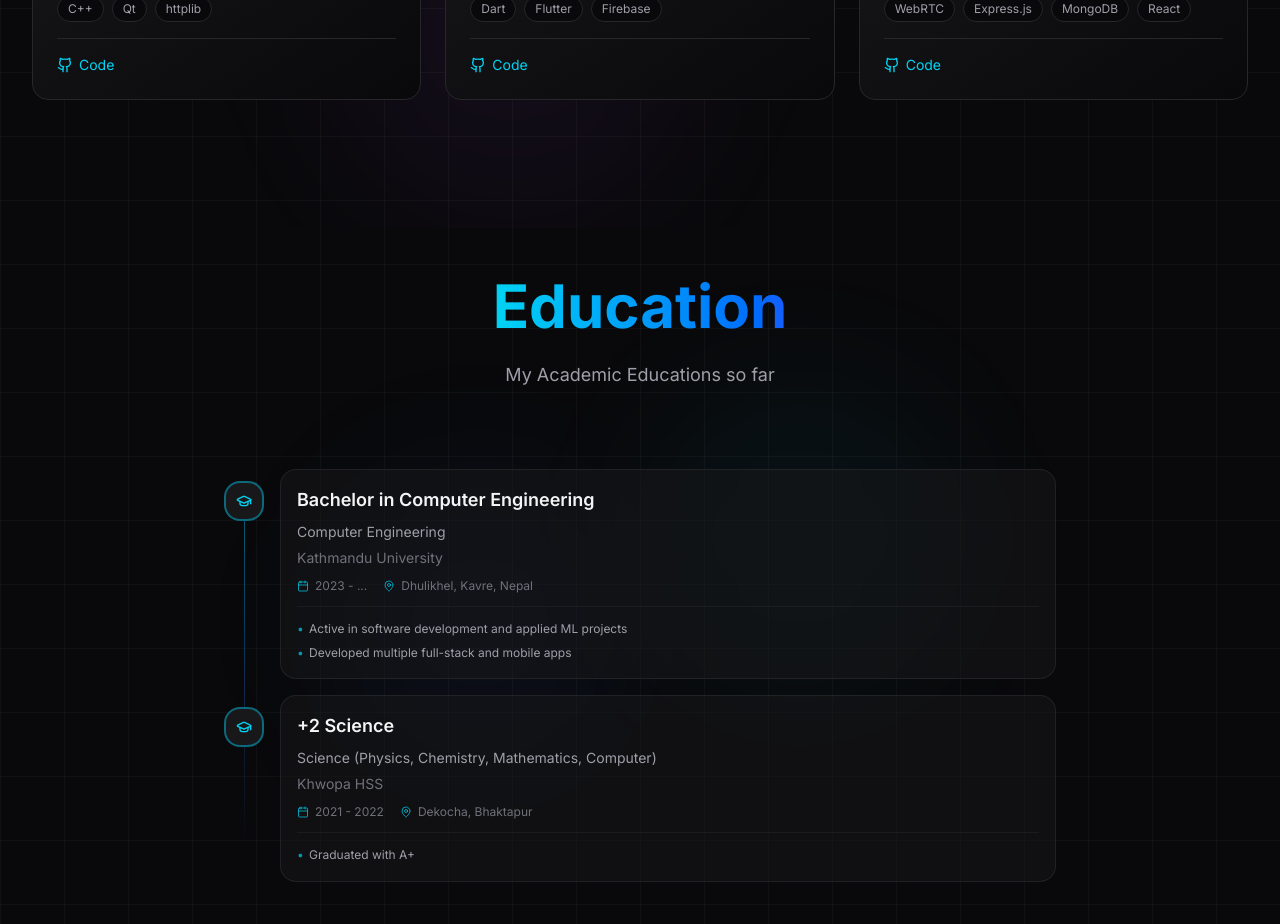
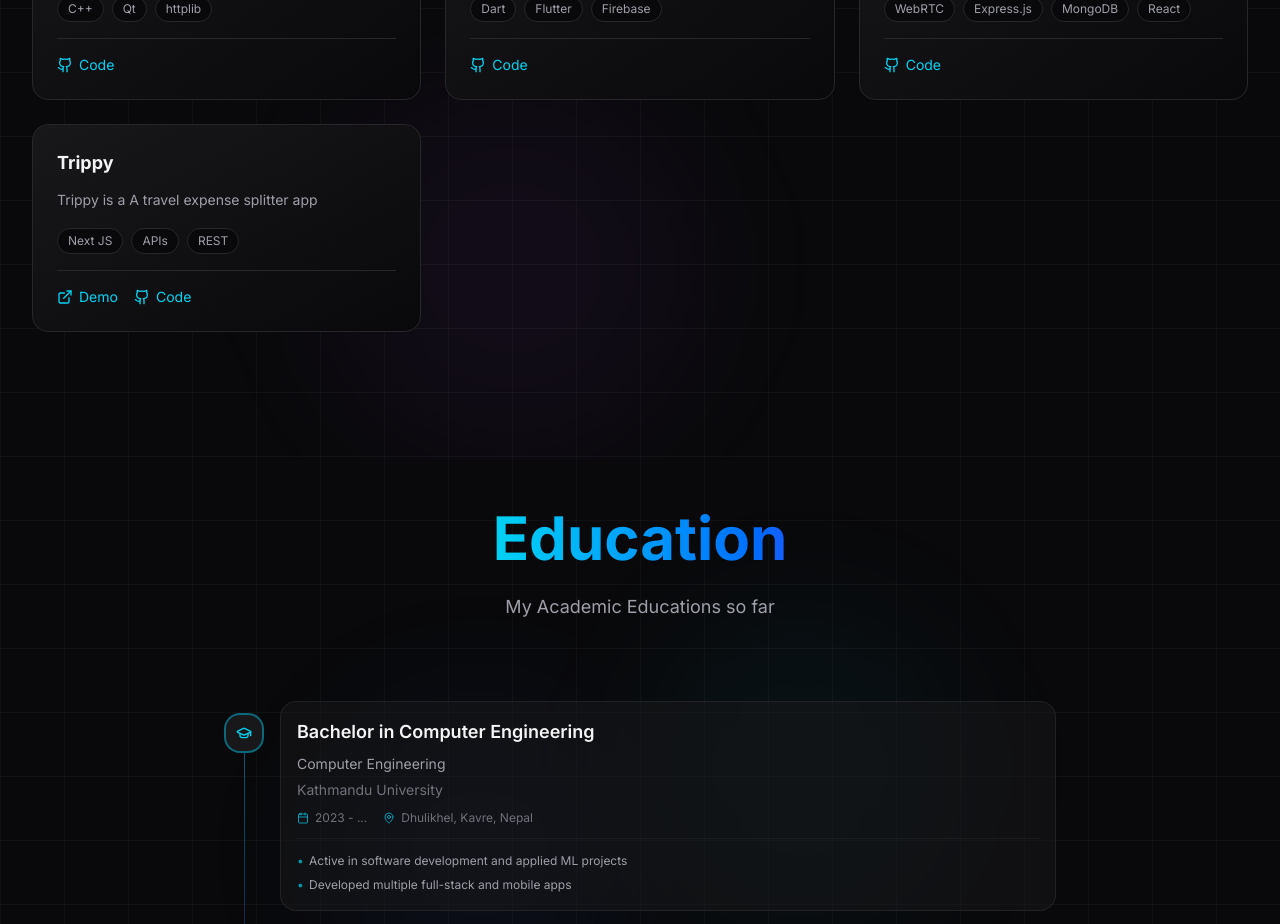
Before and after one commit to Rasaili-rain/protfolio, a Next.js app: page / in a window 1280 px wide. Shown: the part 3640-4564 px from the top of the page. Built offline with nearby package versions, Linux system fonts and the light colour scheme.

Commit message:
fix build + trippy

```diff
--- a/components/coding-adventures.tsx
+++ b/components/coding-adventures.tsx
@@ -1,7 +1,7 @@
 "use client";
 
 import { useState, useEffect } from "react";
-import { BookOpen, Calendar, Clock, ChevronRight } from "lucide-react";
+import { Calendar, Clock, ChevronRight } from "lucide-react";
 import Link from "next/link";
 
 interface Adventure {
--- a/components/projects.tsx
+++ b/components/projects.tsx
@@ -83,8 +83,19 @@ export const projects: Project[] = [
 
     ],
     github: "https://github.com/Rasaili-rain/KUSM",
-    link : "https://kusm-fend.vercel.app/",
+    link: "https://kusm-fend.vercel.app/",
     featured: true,
+  },
+  {
+    id: 7,
+    title: "Trippy",
+    description: "A travel expense splitter app",
+    longDescription: "Trippy is a A travel expense splitter app",
+    technologies: ["Next JS", "APIs", "REST"],
+    images: [],
+    github: "https://github.com/Rasaili-rain/trippy",
+    link:"https://trippy-orcin.vercel.app/",
+    featured: false,
   }
 ];
 
```
